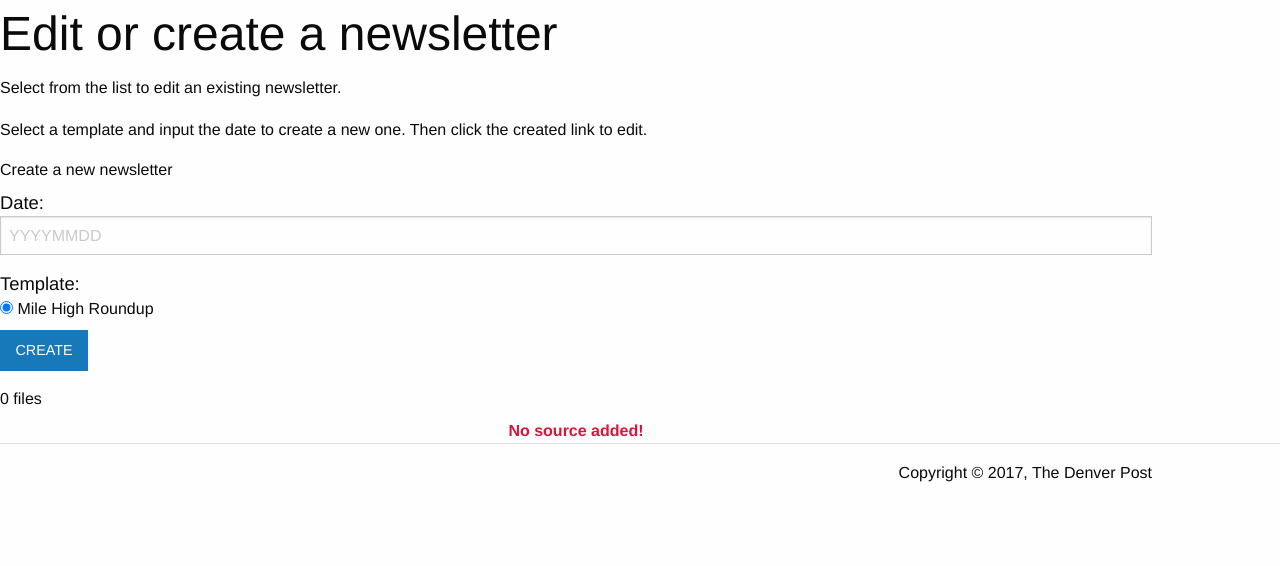
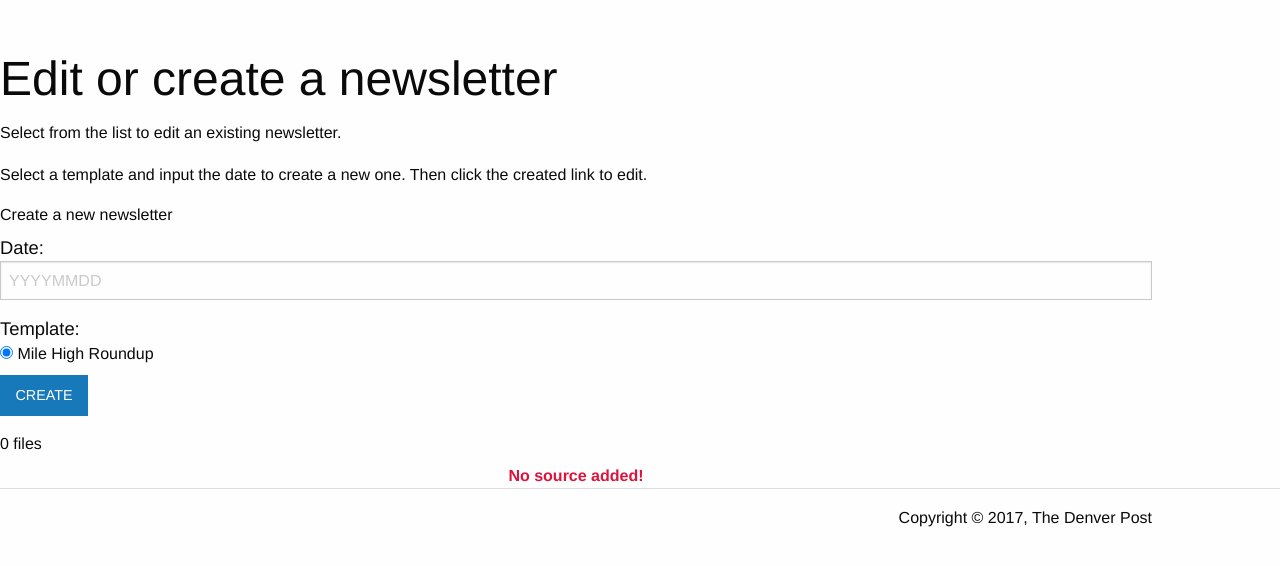
Before and after one commit to denverpost/rup, a PHP site: page / in a window 1280 px wide. Shown: the part 67-633 px from the top of the page. Run offline with PHP 8.4, Linux system fonts and the light colour scheme; some libraries are stand-ins or nearby versions.

Commit message:
Add padding to wrapper div

```diff
--- a/style.css
+++ b/style.css
@@ -38,6 +38,9 @@
 	border:2px solid rgba(0,0,0,0.15);
 }
 .title-div a { font-weight: bold; }
+#wrapper {
+  padding-top:45px;
+}
 #wrapper label {
   font-size:1.15em;
   line-height:1.4;
```
